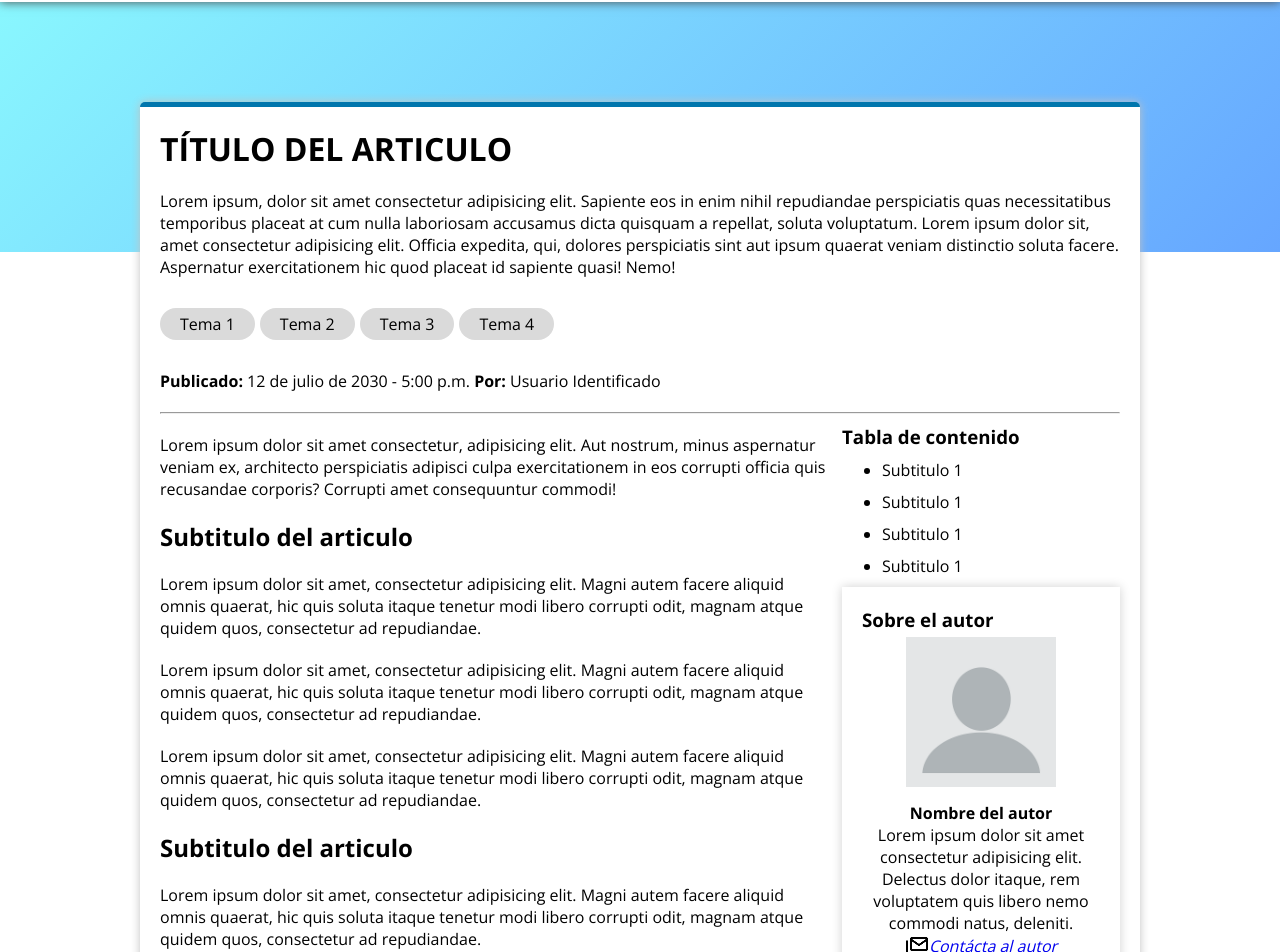
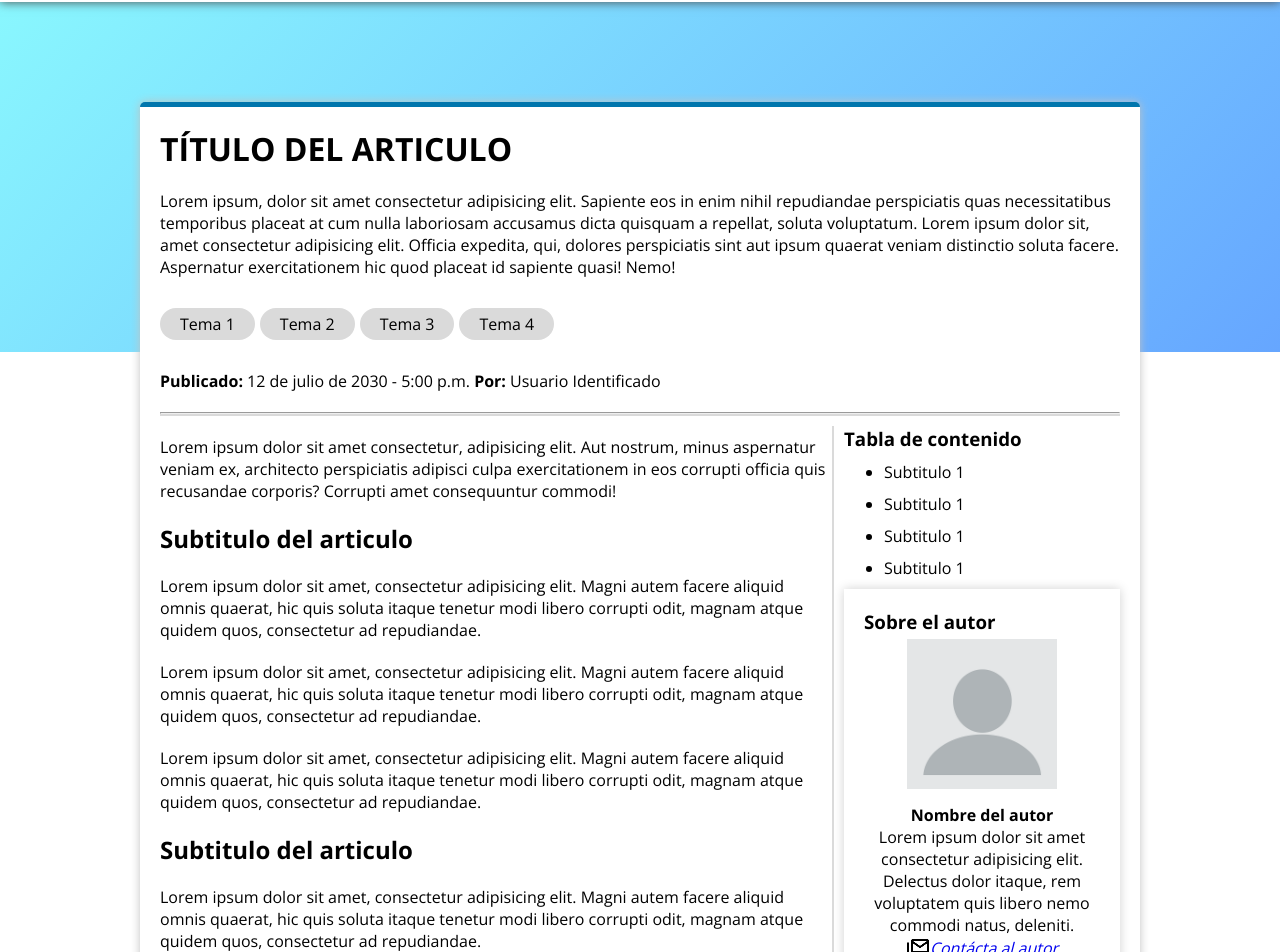
Before and after one commit to LisoProgrammer/blog_front, an Angular app: page / in a window 1280 px wide. Shown: the part 80-1032 px from the top of the page. Built offline with nearby package versions, Linux system fonts and the light colour scheme.

Commit message:
Se agregaron los colores a modo de variable

```diff
--- a/src/app/articulo/articulo.component.css
+++ b/src/app/articulo/articulo.component.css
@@ -1,7 +1,7 @@
 .banner{
     width: 100%;
-    height: 250px;
-    background: linear-gradient(135deg, #89f7fe 0%, #66a6ff 100%);
+    height: 350px;
+    background: linear-gradient(135deg, var(--color-3) 0%, var(--color-2) 100%);
     /*background-image: url("/images/bg.jpg");]*/
     background-size: cover;
     background-repeat: no-repeat;
@@ -13,7 +13,8 @@
     padding: 0px 0px 0px 10px;
     margin: 10px 0px;
     position: sticky;
-    top: 15px;
+    top: 100px;
+    border-left: 2px solid var(--color-gray);
 }
 .container main{
     width: 70%;
@@ -25,6 +26,9 @@
     margin-top: 100px;
     border-top: 5px solid #0076ad;
     border-radius: 5px;
+}
+.container.article > div:nth-child(1) {
+    border-bottom: 2px solid var(--color-gray);
 }
 .temas {
     list-style: none;
```
